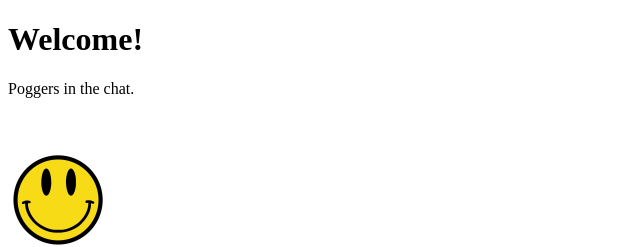
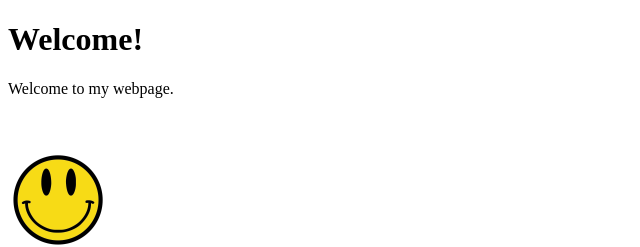
Before and after one commit to tijmenboekel/prj4-chapter-5, a plain HTML site: page index.html in a window 1280 px wide. Shown: the top 247 px of the page, 0-640 px from the left. Drawn offline with Linux system fonts and the light colour scheme.

Commit message:
Reverting Text

```diff
--- a/index.html
+++ b/index.html
@@ -6,7 +6,7 @@
   </head>
   <body>
     <h1>Welcome!</h1>
-      <p> Poggers in the chat. </p><br><br>
+      <p> Welcome to my webpage. </p><br><br>
     <img alt="Smiley Face" src="images/image.jpg" width="100" height="100"> <br><br>
     <a href="https://www.buas.nl/">Visit BUAS</a>
   </body>
```
